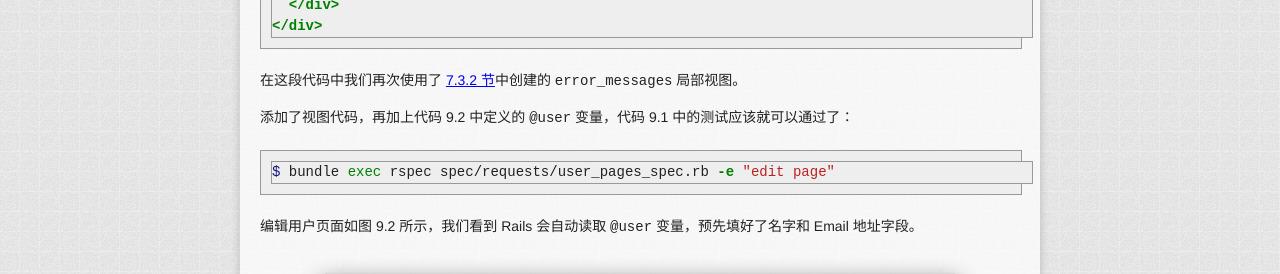
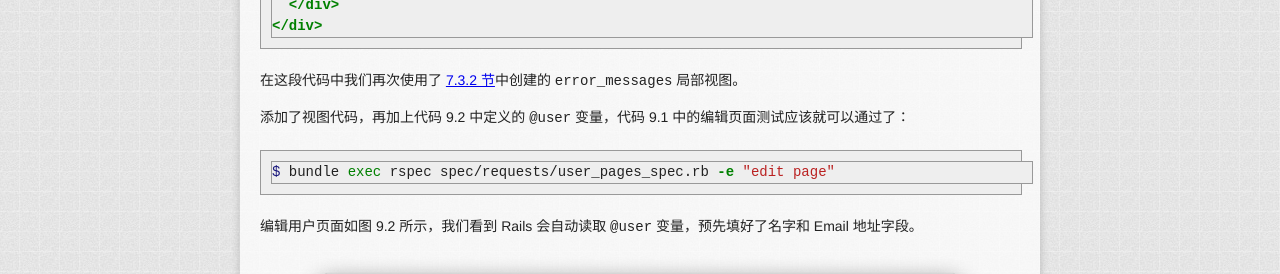
Before and after one commit to AndorChen/rails-tutorial-2nd-cn, a Jekyll site: the page built from chapter9.md, in a window 1280 px wide and 900 px high, scrolled down 2878 px. Shown: the part 151-425 px from the top of the window. Built offline with Jekyll 4.4.1, drawn with Linux system fonts in a browser that asks for light colours; nearby versions of some CDN libraries; library files that are not in the unit come from our copies; Markdown is read by kramdown in place of the engine named in the settings.

Commit message:
Fix a error in chapter9

````diff
--- a/chapter9.md
+++ b/chapter9.md
@@ -103,7 +103,7 @@ end
 
 在这段代码中我们再次使用了 [7.3.2 节](chapter7.html#sec-7-3-2)中创建的 `error_messages` 局部视图。
 
-添加了视图代码，再加上代码 9.2 中定义的 `@user` 变量，代码 9.1 中的测试应该就可以通过了：
+添加了视图代码，再加上代码 9.2 中定义的 `@user` 变量，代码 9.1 中的编辑页面测试应该就可以通过了：
 
 ```sh
 $ bundle exec rspec spec/requests/user_pages_spec.rb -e "edit page"
````
